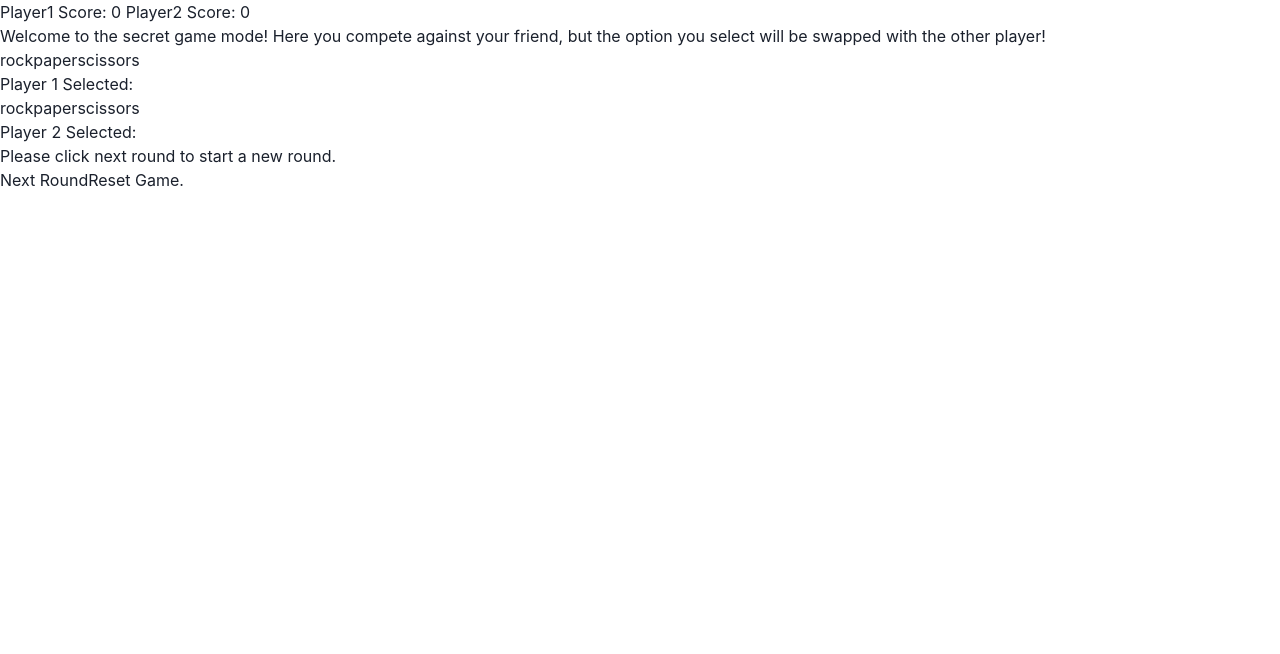
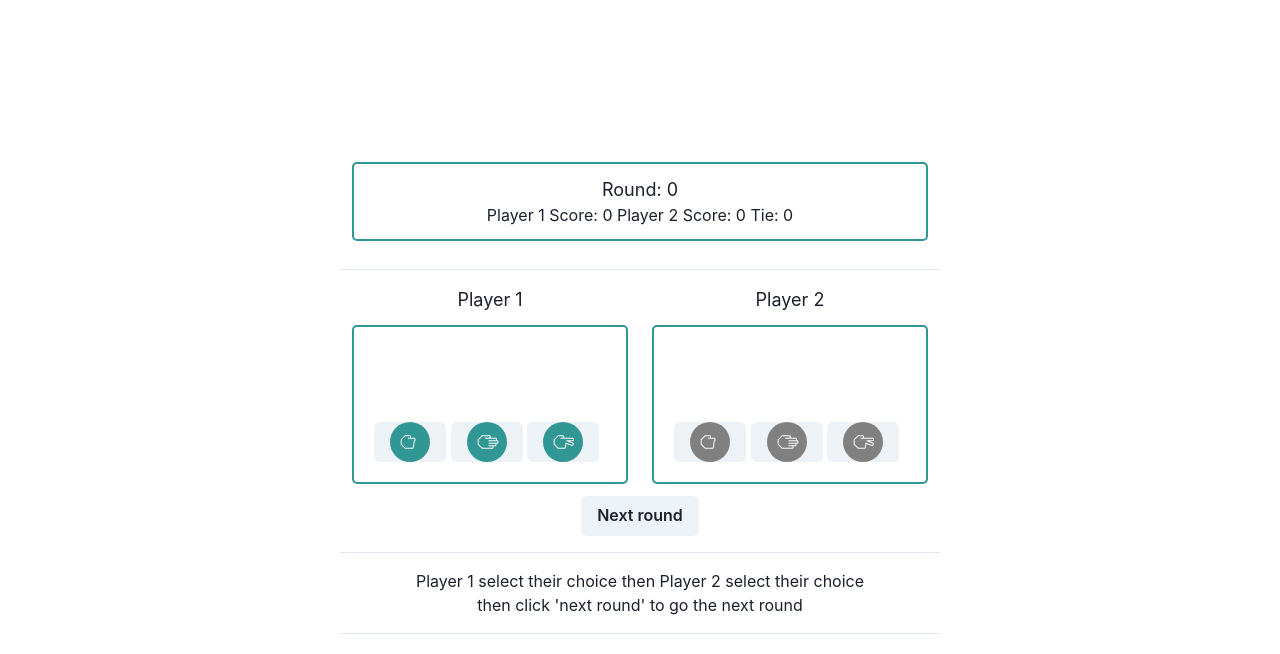
Before and after one commit to y8ahmed/digital-designers1012, a React (Create React App) app: page /secret in a window 1280 px wide. Shown: the top 654 px of the page. Built offline with nearby package versions, Linux system fonts and the light colour scheme.

Commit message:
fixed PvP component game logic and add the design for secert component

```diff
--- a/src/components/PvP.js
+++ b/src/components/PvP.js
@@ -26,6 +26,7 @@ export default function PvP({ myChoice, level }) {
 
   let [selected1, setSelected] = useState(0);
   let [selected2, setSelected2] = useState(0);
+
   let [indicator , setIndicator] = useState(0);
   let [count, setCount] = useState(0);
 
@@ -143,7 +144,6 @@ export default function PvP({ myChoice, level }) {
   }
 
   return (
-
     <Center h='100vh'>
     <VStack divider={<StackDivider borderColor='gray.200' />} spacing={4} align='stretch'>
       <section>
@@ -210,9 +210,9 @@ export default function PvP({ myChoice, level }) {
       </HStack>
       </section>
       <section>
-        <Text fontSize='md' textAlign="center">Remember to click 'play' after selecting Rock Paper or Scissor
+        <Text fontSize='md' textAlign="center"> Player 1 select their choice then Player 2 select their choice
         <br />
-        then click 'Next round' to start the second after you click 'play'</Text>
+        then click 'next round' to go the next round</Text>
         <Text fontSize='md' textAlign="center">{rounds}</Text>
       </section>
 
--- a/src/components/Secret.js
+++ b/src/components/Secret.js
@@ -1,5 +1,16 @@
 import React, { useMemo, useState } from "react";
-import axios from "axios";
+
+import Paper from "../hands/Paper";
+import Rock from "../hands/Rock";
+import Scissor from "../hands/Scissor";
+
+import {
+  Box, Text,
+  Button, Center,
+  Flex, HStack,
+  VStack, StackDivider
+} from '@chakra-ui/react'
+
 
 
 export default function Secret({ myChoice, level }) {
@@ -11,7 +22,12 @@ export default function Secret({ myChoice, level }) {
   const [round, setRound] = useState("");
   let [selected1, setSelected] = useState(0);
   let [selected2, setSelected2] = useState(0);
-  let [counter, setCounter] = useState(0);
+
+  let [indicator , setIndicator] = useState(0);
+  let [count, setCount] = useState(0);
+
+  let [tie, setTie] = useState(0);
+  let [gameover, setGameOver] = useState(false);
 
 
   console.log(level);
@@ -20,36 +36,45 @@ export default function Secret({ myChoice, level }) {
     setSelected(selected1++);
     setSelected2(selected2++);
 
-    if (selected1 !== counter && selected2 !== counter) {
+    if (selected1 !== indicator && selected2 !== indicator) {
       if (player1Score !== 3 && player2Score !== 3) {
         if (player1 === "rock" && player2 === "scissors") {
           setPlayer1Score(player1Score + 1);
-          setCounter(counter + 1);
+          setIndicator(indicator + 1);
+          setCount(count+1)
           return "Player 1 Won";
         } else if (player1 === "rock" && player2 === "paper") {
           setPlayer1Score(player1Score + 1);
-          setCounter(counter + 1);
+          setIndicator(indicator + 1);
+          setCount(count+1)
           return "Player 2 Won";
         } else if (player1 === "scissors" && player2 === "paper") {
           setPlayer1Score(player1Score + 1);
-          setCounter(counter + 1);
+          setIndicator(indicator + 1);
+          setCount(count+1)
           return "Player 1 Won";
         } else if (player1 === "scissors" && player2 === "rock") {
           setPlayer2Score(player2Score + 1);
-          setCounter(counter + 1);
+          setIndicator(indicator + 1);
+          setCount(count+1)
           return "Player 2 Won";
         } else if (player1 === "paper" && player2 === "rock") {
           setPlayer1Score(player1Score + 1);
-          setCounter(counter + 1);
+          setIndicator(indicator + 1);
+          setCount(count+1)
           return "Player 1 Won";
         } else if (player1 === "paper" && player2 === "scissors") {
           setPlayer2Score(player2Score + 1);
-          setCounter(counter + 1);
+          setIndicator(indicator + 1);
+          setCount(count+1)
           return "Player 2 Won";
         } else if (player1 === player2 && player1 !== "" && player2 !== "") {
+          setTie(tie+1)
+          setCount(count+1)
           return "It was a tie.";
         }
       } else {
+        setGameOver(gameover+1)
         return "Game Over.";
       }
     }
@@ -110,7 +135,7 @@ export default function Secret({ myChoice, level }) {
   const nextRound = () => {
     setPlayer1("");
     setPlayer2("");
-    setCounter(0);
+    setIndicator(0);
   }
 
   const reset = () => {
@@ -121,33 +146,89 @@ export default function Secret({ myChoice, level }) {
   }
 
   return (
-    <div>
-      <div>
-        <h1>
-          {" "}
-          Player1 Score: {player1Score} Player2 Score: {player2Score}
-          {}
-        </h1>
-        <h2>Welcome to the secret game mode! Here you compete against your friend, but the option you select will be swapped with the other player!</h2>
-        <button onClick={() => setPlayer2("rock")}>rock</button>
-        <button onClick={() => setPlayer2("paper")}>paper</button>
-        <button onClick={() => setPlayer2("scissors")}>scissors</button>
-      </div>
+    <Center h='100vh'>
+    <VStack divider={<StackDivider borderColor='gray.200' />} spacing={4} align='stretch'>
+      <section>
+      <Box p={3} m={3} border="2px" borderColor="teal.500" borderRadius="5" w='xl'>
+          <Text fontSize='lg' align='center'>Round: {count}</Text>
+          <Text fontSize='md' align='center'>Player 1 Score: {player1Score} Player 2 Score: {player2Score} Tie: {tie}</Text>
+      </Box>
+      </section>
+      <section>
+      <Flex>
+        <Box flex='1'>
+          <Text fontSize='lg' align='center'>Player 1</Text>
+          <Box p={3} m={3} border="2px" borderColor="teal.500" borderRadius="5">
+            <Box h="75" align="center">
+              { choice1 == "rock" ? (
+                  <Rock width="60" color="#319795"/>
+                ) : ( choice1 == "paper" ? (
+                    <Paper width="60" color="#319795"/>
+                  ) : ( choice1 == "scissors" ? (
+                    <Scissor width="60" color="#319795"/>
+                  ) : (
+                    null
+                  )
+                  )
+                )
+              }
+            </Box>
+            <Box h="25%" align="center" >
+              <HStack spacing='2%' m="2" >
+                <Button onClick={() => setPlayer2("rock")}><Rock width="40" color="#319795"/></Button>
+                <Button onClick={() => setPlayer2("paper")}><Paper width="40" color="#319795"/></Button>
+                <Button onClick={() => setPlayer2("scissors")}><Scissor width="40" color="#319795"/></Button>
+              </HStack>
+            </Box>
+          </Box>
+        </Box>
+        <Box flex='1'>
+        <Text fontSize='lg' align='center'>Player 2</Text>
+          <Box p={3} m={3} border="2px" borderColor="teal.500" borderRadius="5">
+            <Box h="75" align="center">
+              { choice2 == "rock" ? (
+                      <Rock width="60" color="#808080"/>
+                    ) : ( choice2 == "paper" ? (
+                        <Paper width="60" color="#808080"/>
+                      ) : ( choice2 == "scissors" ? (
+                        <Scissor width="60" color="#808080"/>
+                      ) : (
+                        null
+                      )
+                      )
+                    )
+                  }
+            </Box>
+            <HStack spacing='2%' m="2" h="25%">
+                <Button onClick={() => {setPlayer1("rock")}}><Rock width="40" color="#808080"/></Button>
+                <Button onClick={() => {setPlayer1("paper")}}><Paper width="40" color="#808080"/></Button>
+                <Button onClick={() => {setPlayer1("scissors")}}><Scissor width="40" color="#808080"/></Button>
+            </HStack>
+           </Box>
+        </Box>
+      </Flex>
+      <HStack justifyContent="center" spacing='2%'>
+        <Button onClick={nextRound} align="center">Next round</Button>
+      </HStack>
+      </section>
+      <section>
+        <Text fontSize='md' textAlign="center"> Player 1 select their choice then Player 2 select their choice
+        <br />
+        then click 'next round' to go the next round</Text>
+        <Text fontSize='md' textAlign="center">{rounds}</Text>
+      </section>
 
-      <p>Player 1 Selected: {choice1}</p>
-
-      <div>
-        <button onClick={() => setPlayer1("rock")}>rock</button>
-        <button onClick={() => setPlayer1("paper")}>paper</button>
-        <button onClick={() => setPlayer1("scissors")}>scissors</button>
-      </div>
-
-      <p>Player 2 Selected: {choice2}</p>
-      <div>{result}</div>
-      <p>{round}</p>
-      <p>Please click next round to start a new round.</p>
-      <button onClick={nextRound}>Next Round</button>
-      <button onClick={reset}>Reset Game.</button>
-    </div>
+      <section>
+      <VStack justifyContent="center" spacing='2%'>
+        <Text fontSize='md' textAlign="center">{result}</Text>
+        {
+          gameover == true ? (
+            <Button align="center" onClick={reset}>Reset Game.</Button>
+          ) : null
+        }
+      </VStack>
+      </section>
+    </VStack>
+  </Center>
   );
 }
```
